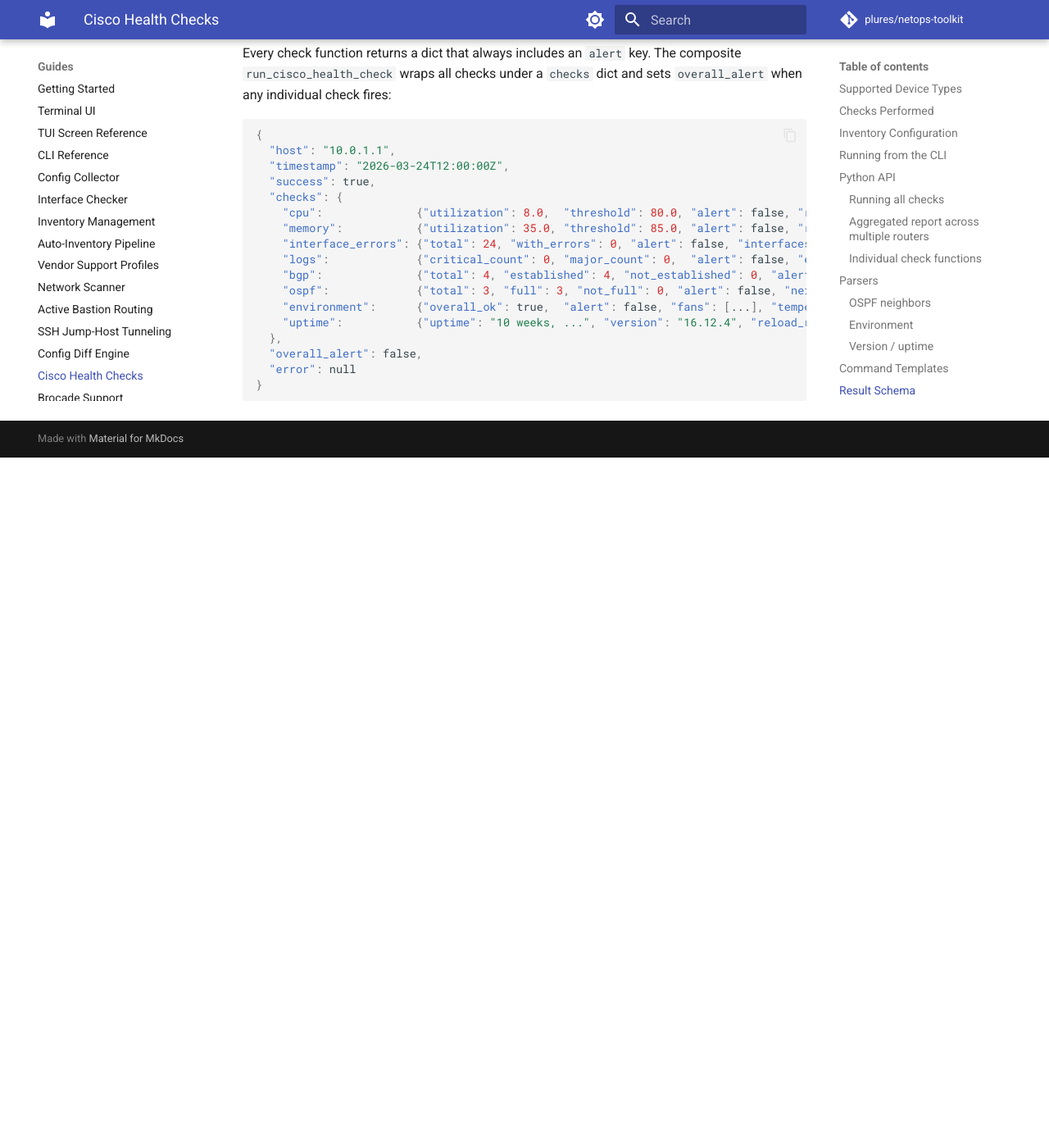
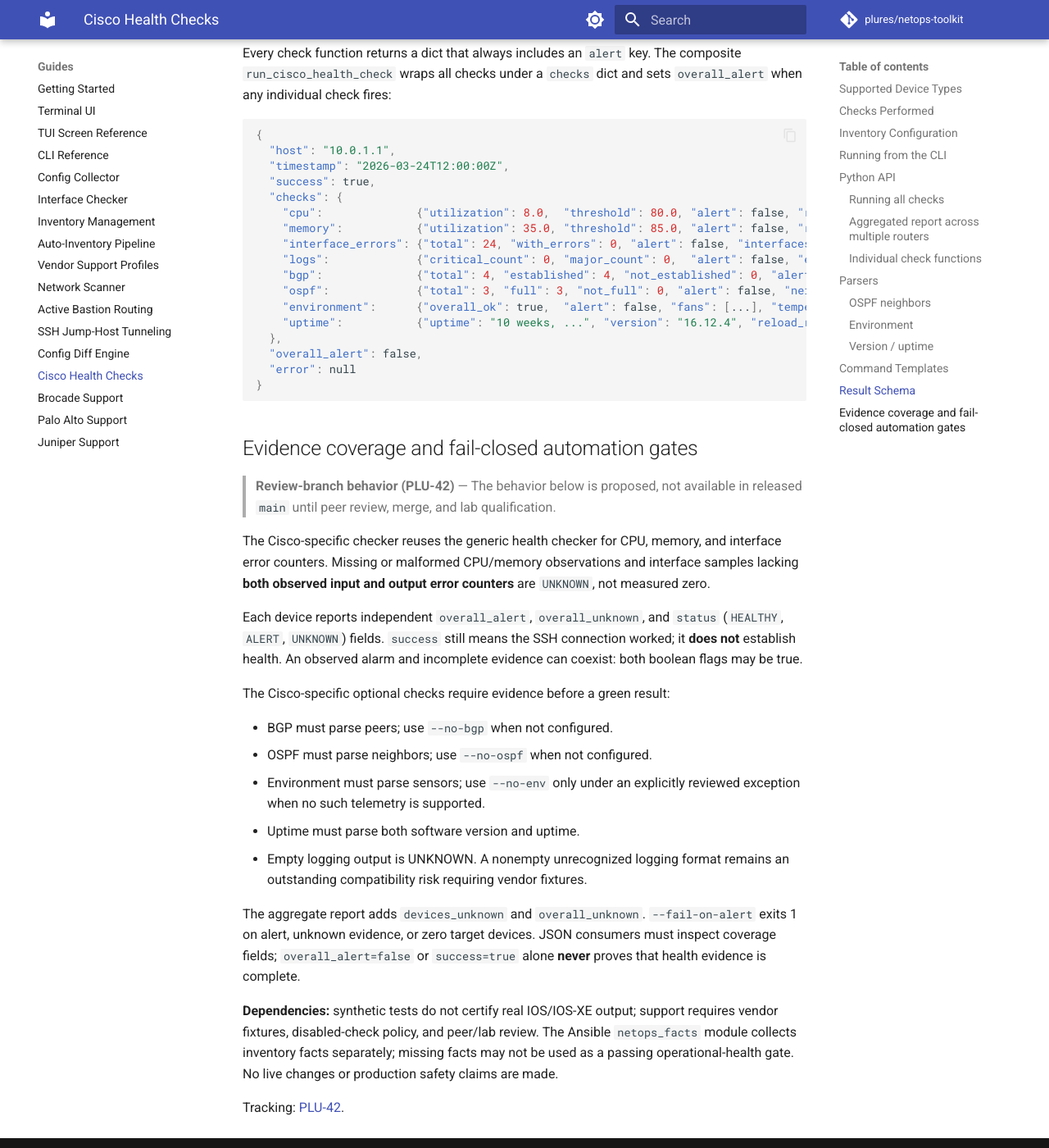
Before and after one commit to plures/netops-toolkit, an MkDocs documentation site: the page built from docs/guides/cisco-health.md, in a window 1280 px wide and 1400 px high, scrolled down 5429 px. Shown: the whole window at 82% size. Built offline with MkDocs 1.6.1 and Material for MkDocs 9.7.7, drawn with Linux system fonts in a browser that asks for light colours; comment, search, counter and statistics services are not loaded; before the commit the page ends 5987 px from its top, so only the background shows below that.

Commit message:
docs(netops): Cisco evidence and consumer migration contract (PLU-42)

````diff
--- a/docs/guides/cisco-health.md
+++ b/docs/guides/cisco-health.md
@@ -271,3 +271,42 @@ dict and sets ``overall_alert`` when any individual check fires:
   "error": null
 }
 ```
+
+
+## Evidence coverage and fail-closed automation gates
+
+> **Review-branch behavior (PLU-42)** — The behavior below is proposed, not
+> available in released `main` until peer review, merge, and lab qualification.
+
+The Cisco-specific checker reuses the generic health checker for CPU, memory,
+and interface error counters. Missing or malformed CPU/memory observations and
+interface samples lacking **both observed input and output error counters**
+are `UNKNOWN`, not measured zero.
+
+Each device reports independent `overall_alert`, `overall_unknown`, and
+`status` (`HEALTHY`, `ALERT`, `UNKNOWN`) fields. `success` still means the SSH
+connection worked; it **does not** establish health. An observed alarm and
+incomplete evidence can coexist: both boolean flags may be true.
+
+The Cisco-specific optional checks require evidence before a green result:
+
+- BGP must parse peers; use `--no-bgp` when not configured.
+- OSPF must parse neighbors; use `--no-ospf` when not configured.
+- Environment must parse sensors; use `--no-env` only under an explicitly
+  reviewed exception when no such telemetry is supported.
+- Uptime must parse both software version and uptime.
+- Empty logging output is UNKNOWN. A nonempty unrecognized logging format
+  remains an outstanding compatibility risk requiring vendor fixtures.
+
+The aggregate report adds `devices_unknown` and `overall_unknown`.
+`--fail-on-alert` exits 1 on alert, unknown evidence, or zero target devices.
+JSON consumers must inspect coverage fields; `overall_alert=false` or
+`success=true` alone **never** proves that health evidence is complete.
+
+**Dependencies:** synthetic tests do not certify real IOS/IOS-XE output;
+support requires vendor fixtures, disabled-check policy, and peer/lab review.
+The Ansible `netops_facts` module collects inventory facts separately;
+missing facts may not be used as a passing operational-health gate.
+No live changes or production safety claims are made.
+
+Tracking: [PLU-42](https://linear.app/plures/issue/PLU-42/m1-close-legacy-cisco-health-false-green-paths-and-downstream-evidence).
````
